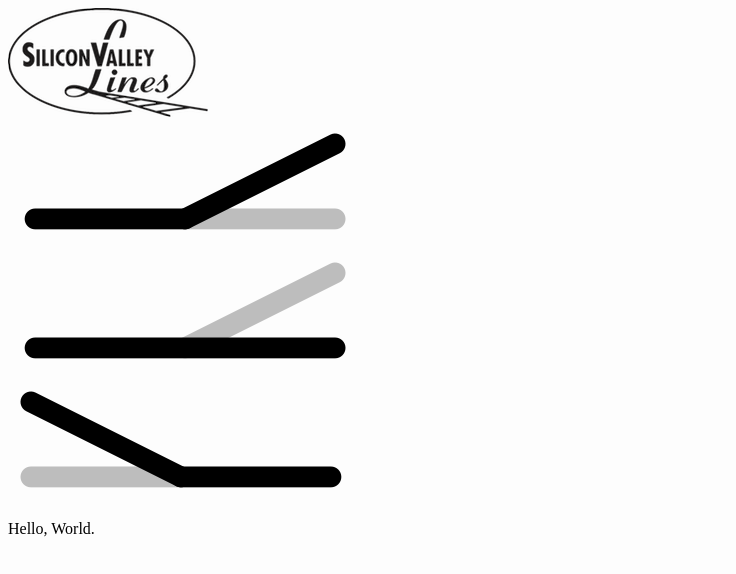
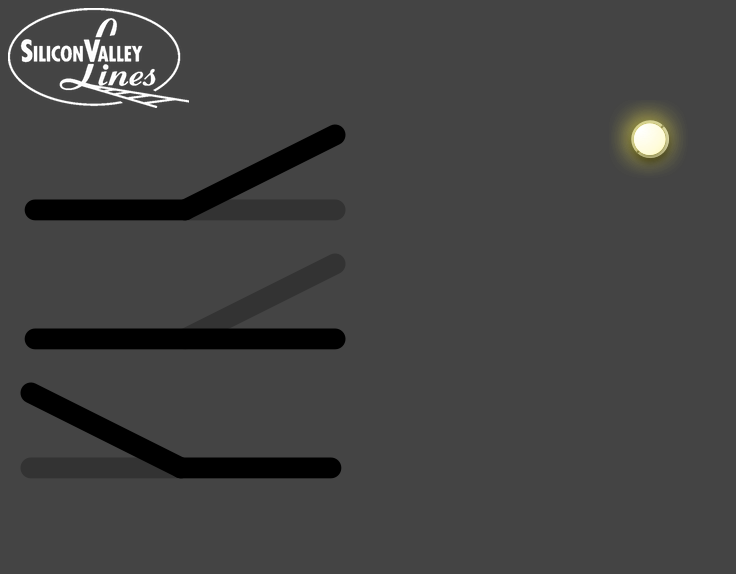
Before and after one commit to svl-rr/svl-panel-server, a website: page static/index.html in a window 1280 px wide. Shown: the whole page, without its empty margins (0-736 px from the left). Drawn offline with nearby package versions, Linux system fonts and the light colour scheme; no server answers.

Commit message:
css image substitution fun

```diff
--- a/static/index.html
+++ b/static/index.html
@@ -6,17 +6,27 @@
 	<link rel="stylesheet" href="style.css" type="text/css">
 	<script src="/socket.io/socket.io.js"></script>
 	<script src="http://code.jquery.com/jquery.min.js"></script>
+
+	<style type="text/css">
+	#i1 {position:absolute; left: 600px; top: 100px;}
+	#h1 {position:absolute; left: 600px; top: 100px;}
+	</style>
+
 </head>
-<body>
+<body style="background: #444">
 
-<div class="logo">Silicon Valley Lines</div>
-<div class="turnout thrown">thrown</div>
-<div class="turnout closed">closed</div>
-<div class="turnout thrown" style="-webkit-transform: scaleX(-1);">another</div>
+<div class="logo" width="200" height="100">Silicon Valley Lines</div>
+<div class="turnout thrown"">fnord</div>
+<div class="turnout closed">fnord</div>
+<div class="turnout thrown" style="-webkit-transform: scaleX(-1);">fnord</div>
 
-<p>Hello, World.</p>
+<div class="light" width="100" height="80">
+	<img id='h1' src="holder.png" alt="" />
+	<img id='i1' class="on" src="light.png" alt="" />
+</div>
 
 <script>
+
 	$(document).ready(function() {
 		var socket = io.connect();
 
@@ -34,6 +44,11 @@
 			event.preventDefault();
 		});
 
+		$("div.logo").click(function(event) {
+			$("#i1").toggleClass("on off");
+			event.preventDefault();
+		});
+
 	});
 </script>
 </body>
--- a/static/style.css
+++ b/static/style.css
@@ -1,4 +1,15 @@
 body {background: #fdfdfd}
-div.logo {content:url("logo.png");}
-.closed {content:url("closed.png");}
-.thrown {content:url("thrown.png");}
+
+div.logo {height:100px; width:181px; padding:0; margin:0; overflow:hidden;}
+div.logo:before {content: url("whitesvl.png"); display:inline-block; font-size:0; line-height:0;}
+
+.closed {height:129px; width:350px; padding:0; margin:0; overflow:hidden;}
+.closed:before {content: url("closed.png"); display:inline-block; font-size:0; line-height:0;}
+
+.thrown {height:129px; width:350px; padding:0; margin:0; overflow:hidden;}
+.thrown:before {content: url("thrown.png"); display:inline-block; font-size:0; line-height:0;}
+
+.on {display:inline-block;}
+.off {display:none;}
+
+.light {background-image:url('holder.png'); background-repeat:no-repeat;}
```
Also changed, not shown: static/holder.png (added), static/light.png (added), static/whitesvl.png (added).
